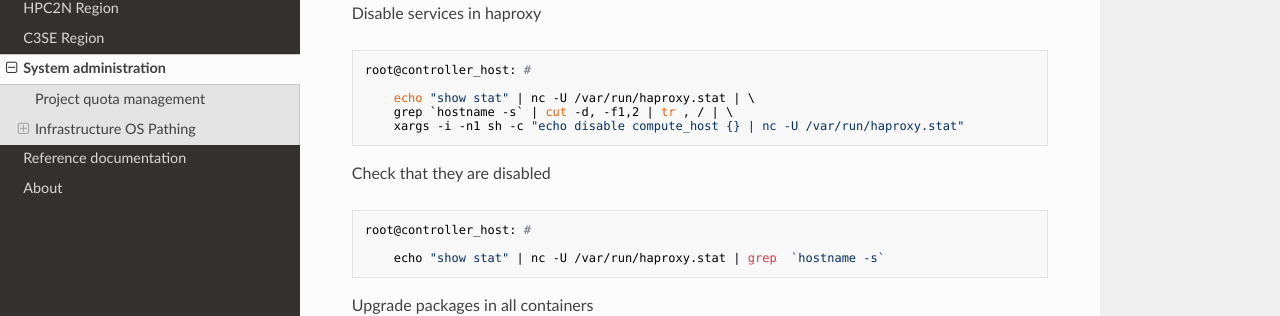
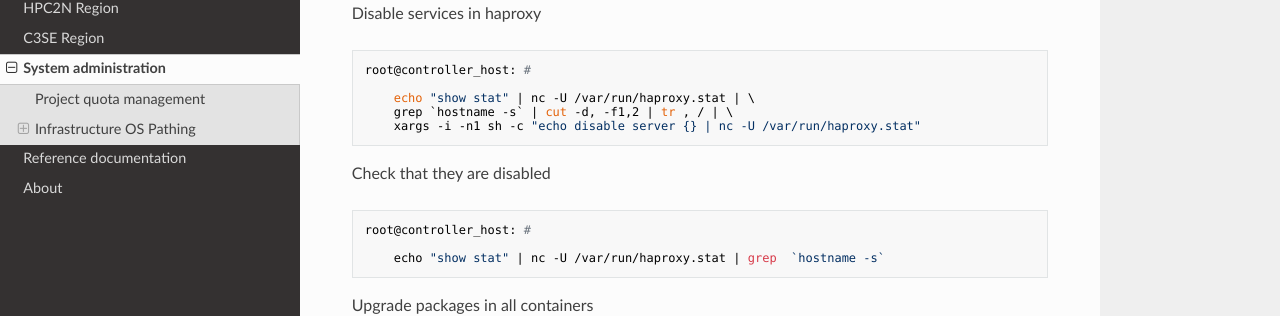
Before and after one commit to SNICScienceCloud/operators-documentation, an MkDocs documentation site: the page built from docs/sysadmin_common.md, in a window 1280 px wide and 900 px high, scrolled down 491 px. Shown: the part 141-457 px from the top of the window. Built offline with MkDocs 1.6.1, drawn with Linux system fonts in a browser that asks for light colours; nearby versions of some CDN libraries; old or Windows-style settings are respelled for this version of MkDocs.

Commit message:
Typo compute-host > server

```diff
--- a/docs/sysadmin_common.md
+++ b/docs/sysadmin_common.md
@@ -24,7 +24,7 @@ Disable services in haproxy
 
         echo "show stat" | nc -U /var/run/haproxy.stat | \
         grep `hostname -s` | cut -d, -f1,2 | tr , / | \
-        xargs -i -n1 sh -c "echo disable compute_host {} | nc -U /var/run/haproxy.stat"
+        xargs -i -n1 sh -c "echo disable server {} | nc -U /var/run/haproxy.stat"
 
 Check that they are disabled
 
```
